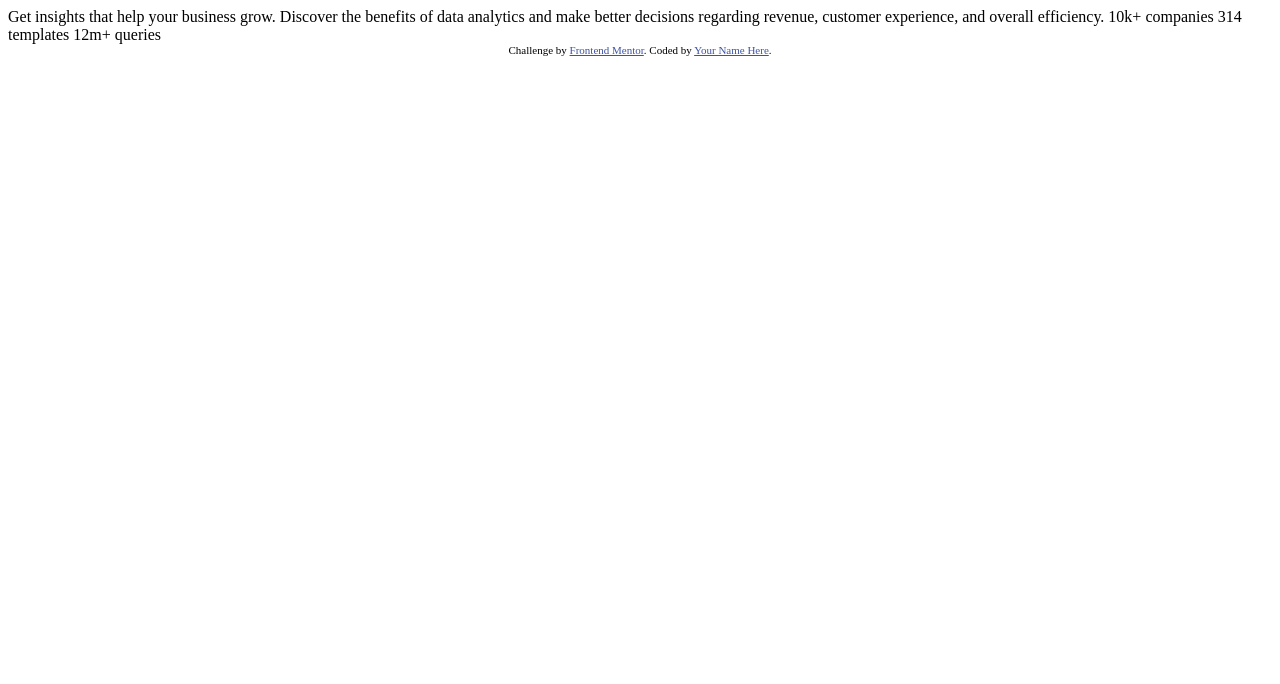
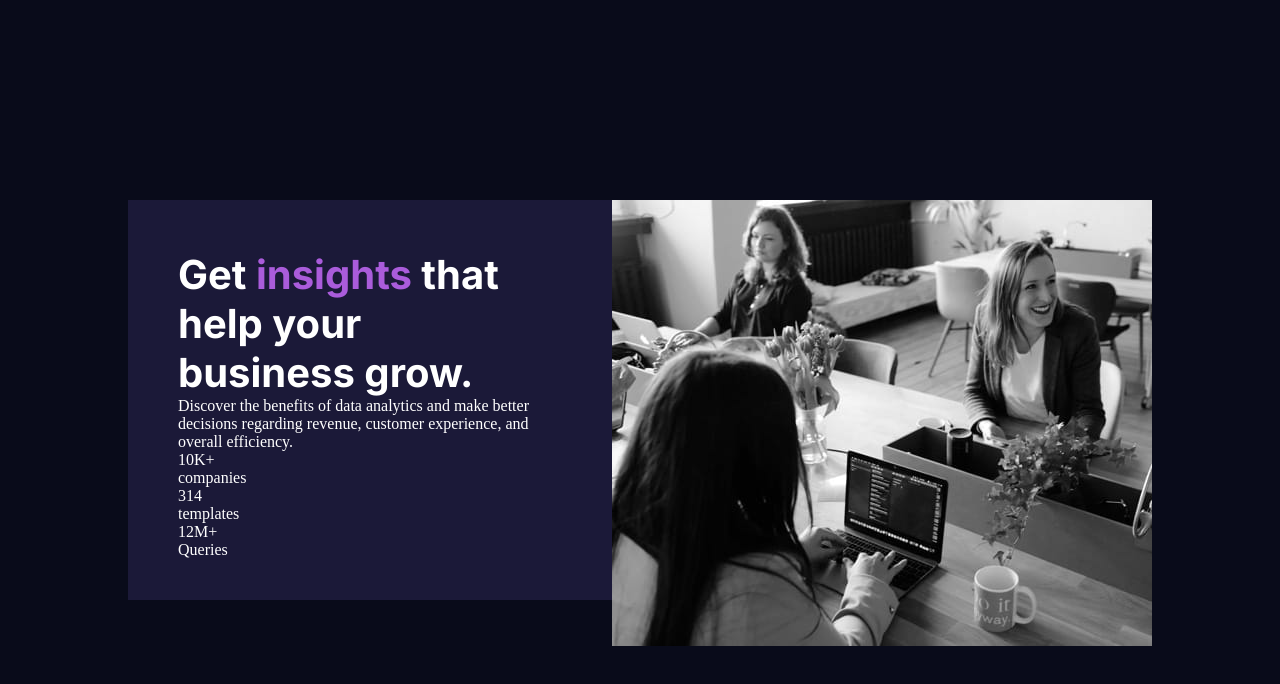
Before and after one commit to EshrakRahman/Stats-preview-card-component, a plain HTML site: page index.html in a window 1280 px wide. Drawn offline with Linux system fonts and the light colour scheme.

Commit message:
markup complete with some style

```diff
--- /dev/null
+++ b/index.css
@@ -0,0 +1,58 @@
+:root {
+    --primary-dark-blue-mbg: hsl(233, 47%, 7%);
+    --primary-dark-desaturated-blue-card-bg: hsl(244, 38%, 16%);
+    --primay-soft-violet-ac: hsl(277, 64%, 61%);
+
+    --neutarl-white: hsl(0, 0%, 100%);
+    --neutral-slightly-transparent-white: hsla(0, 0%, 100%, 0.75);
+    --neutral-slightly-transparent-white-heading: hsla(0, 0%, 100%, 0.6);
+
+    --font-size: 15px;
+
+    --font-family-primary: 'Inter', sans-serif;
+    --font-family-secondary: 'Lexend Deca', sans-serif;
+
+}
+
+* {
+    box-sizing: border-box;
+    margin: 0;
+    padding: 0;
+}
+
+body {
+    display: flex;
+    width: 100vw;
+    height: 100vh;
+    justify-content: center;
+    align-items: center;
+    background-color: var(--primary-dark-blue-mbg);
+}
+
+main {
+    /*display: flex;*/
+    width: 80%;
+    height: 400px;
+    background-color: var(--primary-dark-desaturated-blue-card-bg);
+    margin: 0 auto;
+}
+
+main .card {
+    display: grid;
+    grid-template-columns: 1.2fr .8fr;
+    color: var(--neutarl-white);
+}
+.col-left {
+    padding: 50px;
+
+}
+.col-left .title {
+    font-size: 2.5rem;
+    width: 90%;
+    font-family: var(--font-family-primary);
+    font-weight: 700;
+}
+
+.col-left .title span {
+    color: var(--primay-soft-violet-ac);
+}
--- a/index.html
+++ b/index.html
@@ -8,26 +8,60 @@
 
   <title>Frontend Mentor | Stats preview card component</title>
 
-  <!-- Feel free to remove these styles or customise in your own stylesheet 👍 -->
-  <style>
-    .attribution { font-size: 11px; text-align: center; }
-    .attribution a { color: hsl(228, 45%, 44%); }
-  </style>
+
+
+  <link rel="preconnect" href="https://fonts.googleapis.com">
+  <link rel="preconnect" href="https://fonts.gstatic.com" crossorigin>
+  <link href="https://fonts.googleapis.com/css2?family=Inter:wght@400;700&family=Lexend+Deca&display=swap" rel="stylesheet">
+
+
+  <link rel="stylesheet" href="index.css">
 </head>
 <body>
+<main>
+  <div class="card">
+    <div class="col-left">
+      <p class="title">
+        Get <span>insights</span> that help your business grow.
+      </p>
+      <p class="description">
+        Discover the benefits of data analytics and make better decisions regarding revenue, customer
+        experience, and overall efficiency.
+      </p>
 
-  Get insights that help your business grow.
-
-  Discover the benefits of data analytics and make better decisions regarding revenue, customer
-  experience, and overall efficiency.
-
-  10k+ companies
-  314 templates
-  12m+ queries
-
-  <div class="attribution">
-    Challenge by <a href="https://www.frontendmentor.io?ref=challenge" target="_blank">Frontend Mentor</a>.
-    Coded by <a href="#">Your Name Here</a>.
+      <div class="stats">
+        <div class="stat-one">
+          <p class="stat-num">
+            10K+
+          </p>
+          <p class="stat-name">
+            companies
+          </p>
+        </div>
+        <div class="stat-two">
+          <p class="stat-num">
+            314
+          </p>
+          <p class="stat-name">
+            templates
+          </p>
+        </div>
+        <div class="stat-three">
+          <p class="stat-num">
+            12M+
+          </p>
+          <p class="stat-name">
+            Queries
+          </p>
+        </div>
+      </div>
+    </div>
+    <div class="col-right">
+      <div class="img-wrapper">
+        <img src="images/image-header-desktop.jpg" alt="Three people are working as a team">
+      </div>
+    </div>
   </div>
+</main>
 </body>
 </html>
```
Also changed, not shown: 1 other file.
